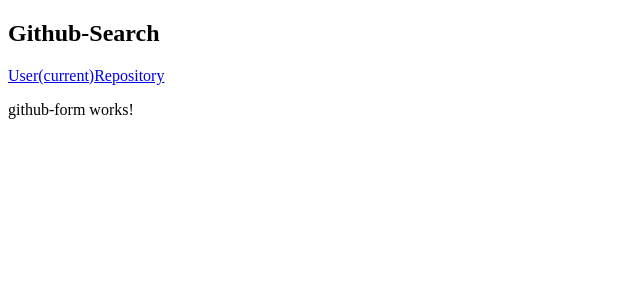
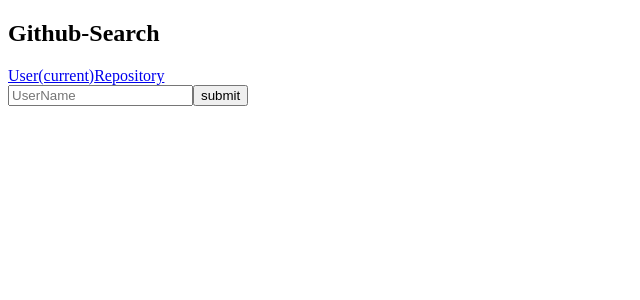
Before and after one commit to nancy88199488/Github-Search, an Angular app: page /github-form in a window 1280 px wide. Shown: the top 300 px of the page, without its empty margins (0-640 px from the left). Built offline with nearby package versions, Linux system fonts and the light colour scheme.

Commit message:
modify the files

```diff
--- a/src/app/github-form/github-form.component.html
+++ b/src/app/github-form/github-form.component.html
@@ -1 +1,5 @@
-<p>github-form works!</p>
+<form>
+    <input type="text" name="user" placeholder="UserName">
+    <button type="submit"> submit</button>
+
+</form>
```
